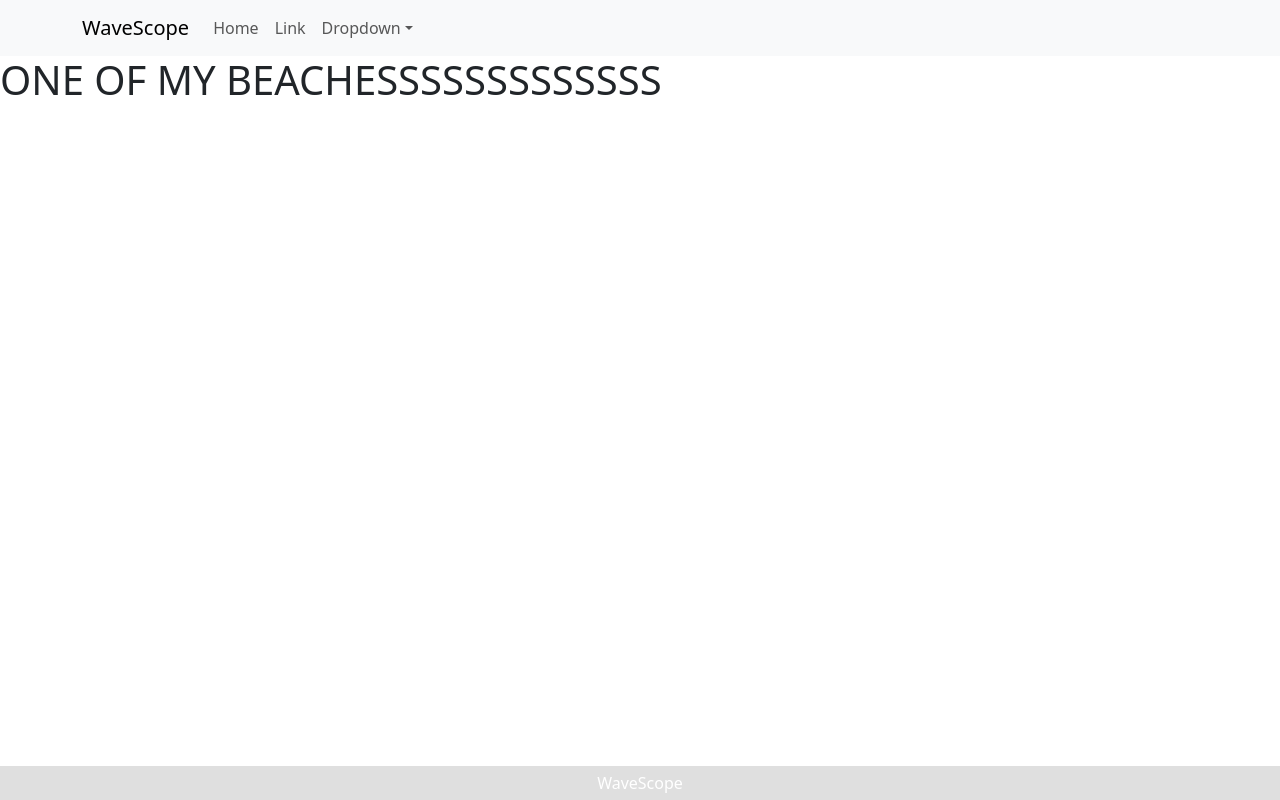
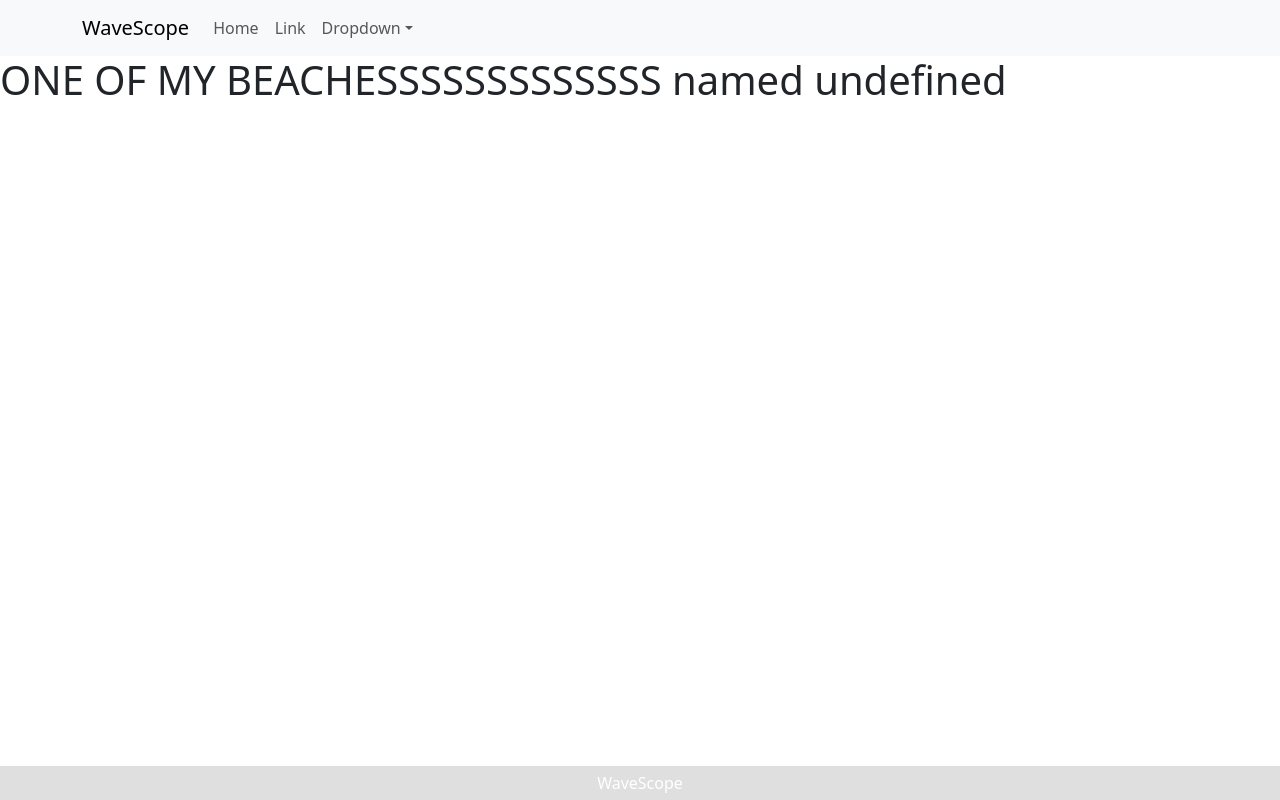
Before and after one commit to tyrmund/wave-scope-client, a React (Vite) app: page /beaches/1 in a window 1280 px wide. Built offline with nearby package versions, Linux system fonts and the light colour scheme; no server answers; a web font is replaced by a local one.

Commit message:
added beach services and beach details test

```diff
--- a/package.json
+++ b/package.json
@@ -10,6 +10,7 @@
     "preview": "vite preview"
   },
   "dependencies": {
+    "axios": "^1.7.2",
     "bootstrap": "^5.3.3",
     "react": "^18.2.0",
     "react-bootstrap": "^2.10.2",
--- a/src/pages/BeachDetailsPage/BeachDetailsPage.jsx
+++ b/src/pages/BeachDetailsPage/BeachDetailsPage.jsx
@@ -1,7 +1,32 @@
+import { useState, useEffect } from "react"
+import { useParams } from "react-router-dom"
+import beachServices from "../../services/beach.services"
+
 const BeachDetailsPage = () => {
+
+  const [isLoading, setIsLoading] = useState(true)
+  const [beach, setBeach] = useState({})
+  const { beachId } = useParams()
+
+  useEffect(() => {
+    loadBeachDetails()
+  }, [])
+
+  const loadBeachDetails = () => {
+
+    beachServices
+      .getOneBeach(beachId)
+      .then(({ data }) => setBeach(data))
+      .catch(err => console.log(err))
+
+    setIsLoading(false)
+  }
+
   return (
     <div className="BeachDetailsPage">
-      <h1>ONE OF MY BEACHESSSSSSSSSSSSS</h1>
+      {isLoading ?
+        <h1>LOADING...</h1> :
+        <h1>{`ONE OF MY BEACHESSSSSSSSSSSSS named ${beach.name}`}</h1>}
     </div>
   )
 }
--- /dev/null
+++ b/src/services/beach.services.js
@@ -0,0 +1,35 @@
+import axios from 'axios'
+
+class BeachServices {
+
+    constructor() {
+
+        this.axiosApp = axios.create({
+            baseURL: `${import.meta.env.VITE_API_URL}/api/beaches`
+        })
+    }
+
+    getAllBeaches() {
+        return this.axiosApp.get('/')
+    }
+
+    getOneBeach(beachId) {
+        return this.axiosApp.get(`/${beachId}`)
+    }
+
+    newBeach(beachData) {
+        return this.axiosApp.post('/', beachData)
+    }
+
+    editBeach(beachId, beachData) {
+        return this.axiosApp.put(`/${beachId}`, beachData)
+    }
+
+    deleteBeach(beachId) {
+        return this.axiosApp.delete(`/${beachId}`)
+    }
+}
+
+const beachServices = new BeachServices()
+
+export default beachServices
```
Also changed, not shown: 2 other files (tests, documents, lock files or other folders).
